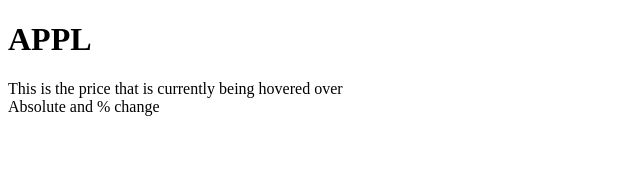
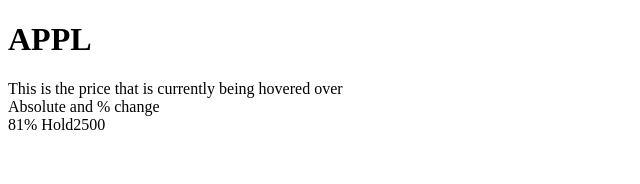
Before and after one commit to Dr-Katherine-Johnson/chart, a React app: page / in a window 1280 px wide. Shown: the top 184 px of the page, without its empty margins (0-640 px from the left). Built offline with nearby package versions, Linux system fonts and the light colour scheme; the HTML template or start-up script is replaced by a standard one.

Commit message:
Adds top right chart info

```diff
--- a/client/src/app.jsx
+++ b/client/src/app.jsx
@@ -12,19 +12,23 @@
     this.state = {
       ticker: Sample.ticker,
       name: Sample.name,
-      prices: Sample.prices
+      prices: Sample.prices,
+      ratingPercent: `81%`,
+      peopleOwn: 2500
     }
   }
 
   render() {
     return (
-      <div className="priceChart">
+      <div className="price-chart">
         <ChartHat
           ticker={this.state.ticker}
         >
         </ChartHat>
-        <div className="rating-percent"></div>
-        <div className="people-own"></div>
+        <div className="top-right">
+          <span className="rating-percent">{this.state.ratingPercent} Hold</span>
+          <span className="people-own">{this.state.peopleOwn}</span>
+        </div>
       </div>
     );
   }
```
